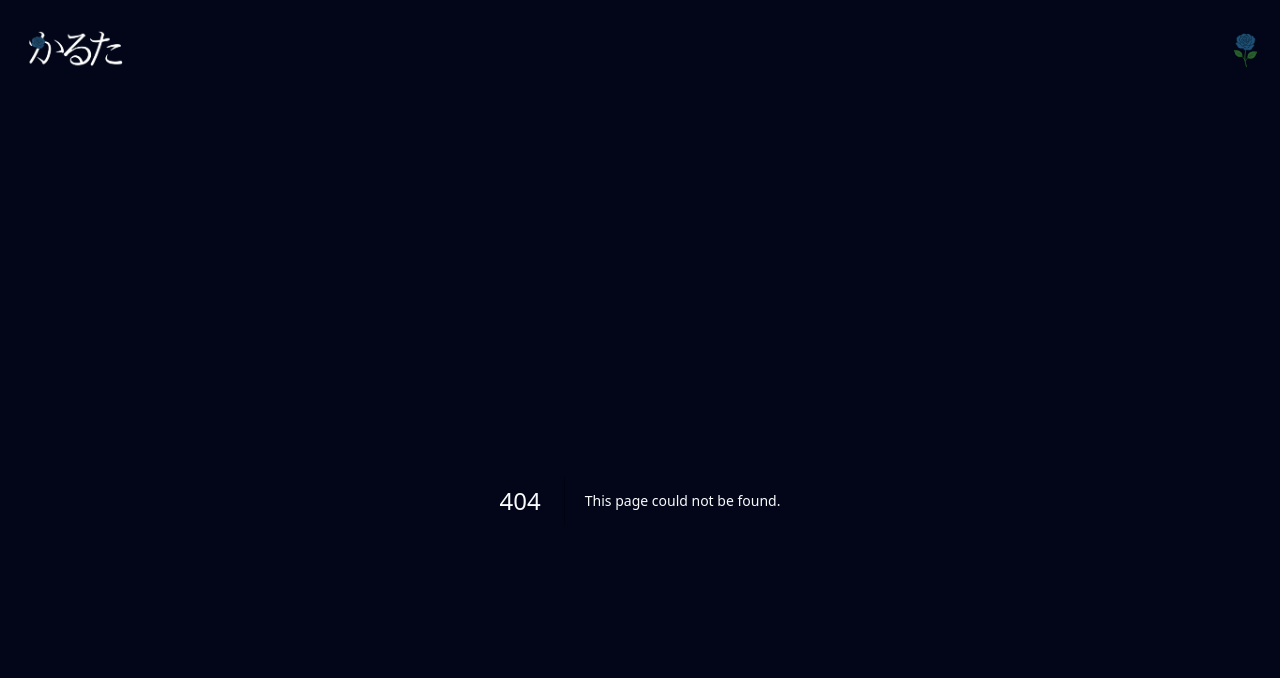
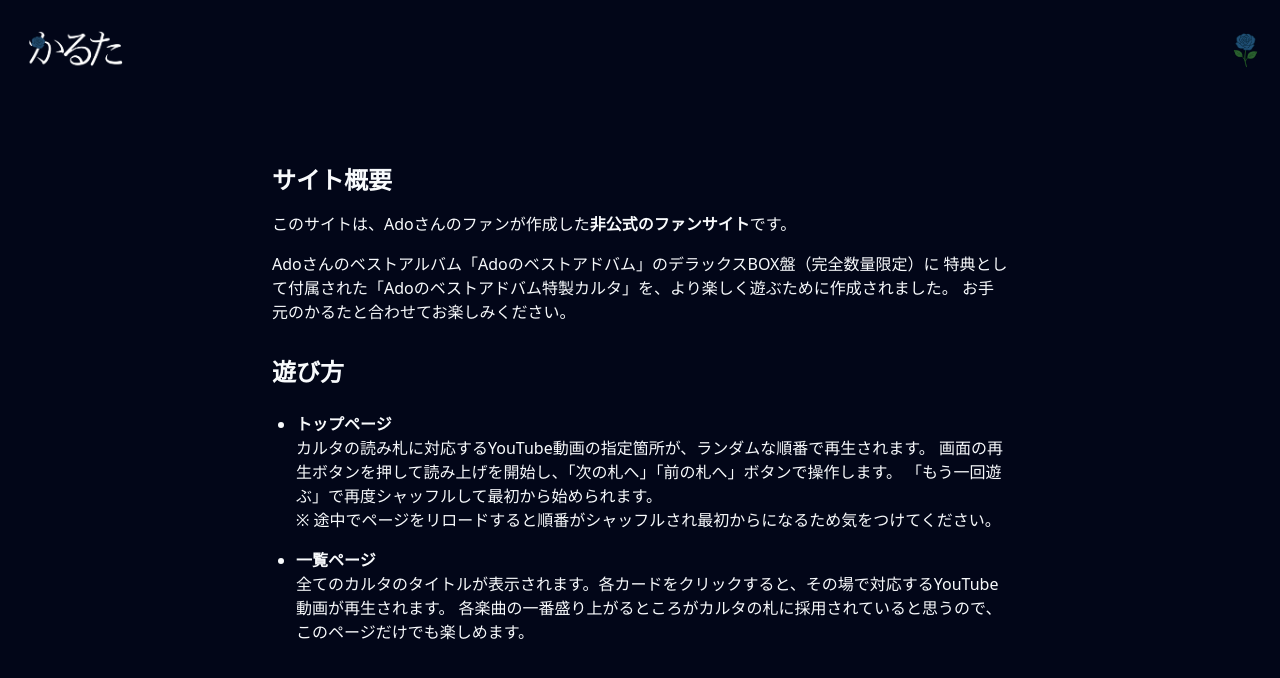
Before and after one commit to miyasic/ado-karta, a Next.js app: page /about in a window 1280 px wide. Before the commit this address had no page. Shown: the top 678 px of the page. Built offline with nearby package versions, Linux system fonts and the light colour scheme.

Commit message:
Aboutページを作成し、その他ページのUI調整

```diff
--- /dev/null
+++ b/src/app/about/page.tsx
@@ -0,0 +1,45 @@
+import type { Metadata } from 'next';
+
+export const metadata: Metadata = {
+    title: 'このサイトについて - Ado かるた',
+    description: 'Ado かるた アプリの概要と目的、遊び方について説明します。',
+};
+
+export default function AboutPage() {
+    return (
+        <main className="container mx-auto px-4 py-8 max-w-3xl">
+            <section>
+                <h2 className="text-2xl font-semibold mt-8 mb-4">サイト概要</h2>
+                <p className="mb-4">
+                    このサイトは、Adoさんのファンが作成した<strong>非公式のファンサイト</strong>です。
+                </p>
+                <p className="mb-4">
+                    Adoさんのベストアルバム「Adoのベストアドバム」のデラックスBOX盤（完全数量限定）に
+                    特典として付属された「Adoのベストアドバム特製カルタ」を、より楽しく遊ぶために作成されました。
+                    お手元のかるたと合わせてお楽しみください。
+                </p>
+            </section>
+
+            <section>
+                <h2 className="text-2xl font-semibold mt-8 mb-4">遊び方</h2>
+                <ul className="my-6 list-disc pl-6 space-y-4">
+                    <li>
+                        <strong>トップページ</strong>
+                        <br />
+                        カルタの読み札に対応するYouTube動画の指定箇所が、ランダムな順番で再生されます。
+                        画面の再生ボタンを押して読み上げを開始し、「次の札へ」「前の札へ」ボタンで操作します。
+                        「もう一回遊ぶ」で再度シャッフルして最初から始められます。
+                        <br />
+                        ※ 途中でページをリロードすると順番がシャッフルされ最初からになるため気をつけてください。
+                    </li>
+                    <li>
+                        <strong>一覧ページ</strong>
+                        <br />
+                        全てのカルタのタイトルが表示されます。各カードをクリックすると、その場で対応するYouTube動画が再生されます。
+                        各楽曲の一番盛り上がるところがカルタの札に採用されていると思うので、このページだけでも楽しめます。
+                    </li>
+                </ul>
+            </section>
+        </main>
+    );
+}
--- a/src/app/list/page.tsx
+++ b/src/app/list/page.tsx
@@ -22,7 +22,7 @@
 
     return (
         <main className="container mx-auto px-4 py-8">
-            <h1 className="text-3xl font-bold mb-8 text-center">カルタ一覧</h1>
+
             {kartaData.length > 0 ? (
                 <KartaList kartaData={kartaData} />
             ) : (
--- a/src/app/page.tsx
+++ b/src/app/page.tsx
@@ -22,7 +22,6 @@
 
   return (
     <main className="container mx-auto px-4 py-8">
-      <h1 className="text-3xl font-bold mb-8 text-center">Ado かるた</h1>
       <YomiagePlayer initialKartaData={kartaData} />
     </main>
   );
```
